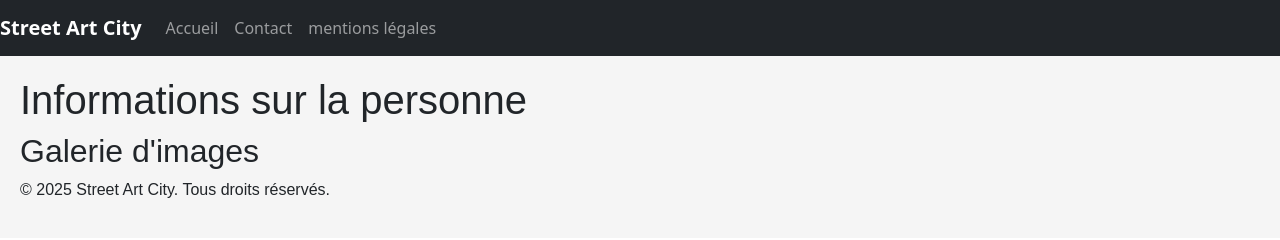
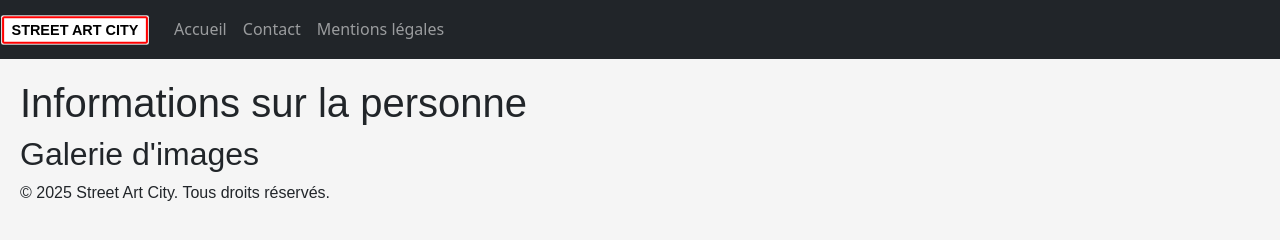
Before and after one commit to PaolorsiSimon/Projet_final_web, a plain HTML site: page personne.html in a window 1280 px wide. Drawn offline with nearby package versions, Linux system fonts and the light colour scheme.

Commit message:
modifcation du raw

```diff
--- a/personne.html
+++ b/personne.html
@@ -13,9 +13,21 @@
   </head>
 <body>
 
-<!-- Navbar -->
   <nav class="navbar navbar-expand-lg navbar-dark bg-dark">
-  <a class="navbar-brand" href="index.html">Street Art City</a>
+    <!-- Logo SVG remplaçant le texte -->
+    <a class="navbar-brand" href="index.html">
+      <svg xmlns="http://www.w3.org/2000/svg" viewBox="0 0 727 154" width="150" height="32" aria-label="Street Art City">
+        <!-- Outer border -->
+        <rect x="5" y="5" width="717" height="144" fill="white" stroke="black" stroke-width="1" rx="10" ry="10" />
+        <!-- Red inner border -->
+        <rect x="15" y="15" width="697" height="124" fill="none" stroke="red" stroke-width="10" rx="5" ry="5" />
+        <!-- Text -->
+        <text x="50%" y="50%" font-family="Arial, sans-serif" font-size="70" fill="black" font-weight="bold" text-anchor="middle" alignment-baseline="central">
+          STREET ART CITY
+        </text>
+      </svg>
+    </a>
+
     <button
       class="navbar-toggler"
       type="button"
@@ -33,9 +45,8 @@
           <a class="nav-link" href="contact.html">Contact</a>
         </li>
         <li class="nav-item">
-        <a class="nav-link" href="mentions_legales.html">mentions légales</a>
+          <a class="nav-link" href="mentions_legales.html">Mentions légales</a>
         </li>
-
       </ul>
     </div>
   </nav>
```
Lines whose indentation alone changed are shown as unchanged.
